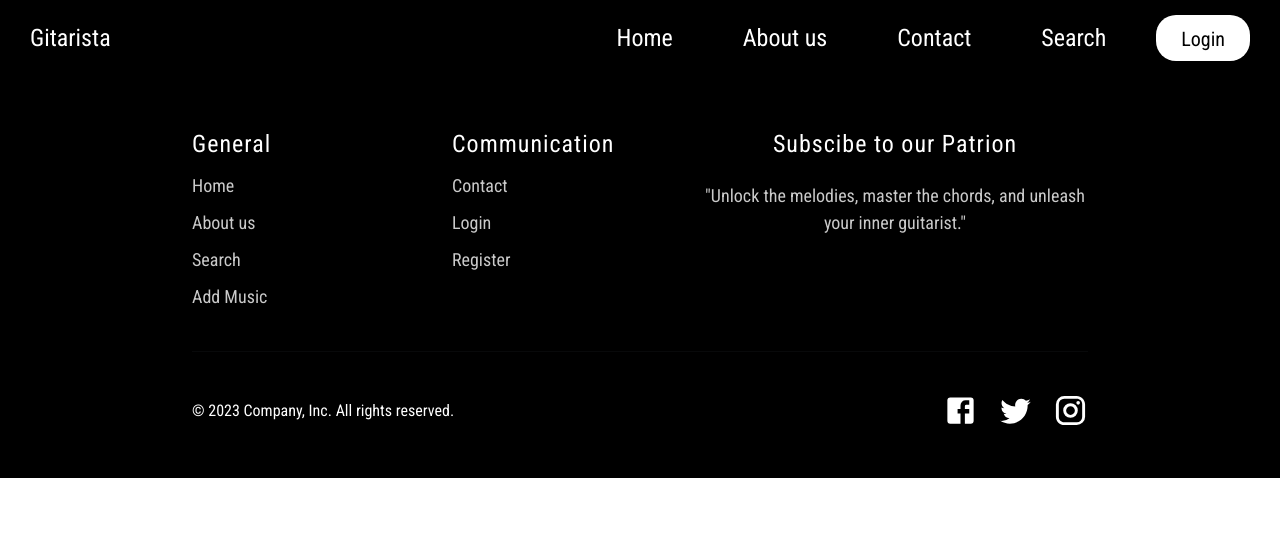
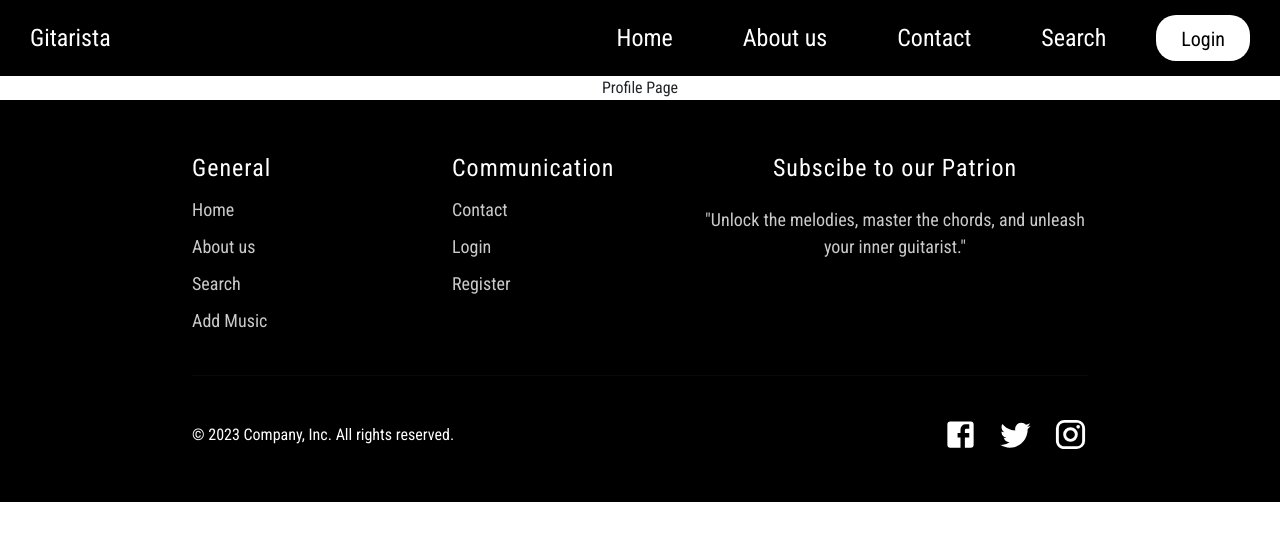
Before and after one commit to jankovulovic/coinis_project, a React (Create React App) app: page /profile in a window 1280 px wide. Shown: the top 540 px of the page. Built offline with nearby package versions, Linux system fonts and the light colour scheme.

Commit message:
initial profile page

```diff
--- a/src/App.js
+++ b/src/App.js
@@ -10,6 +10,7 @@ import { BrowserRouter as Router, Routes, Route } from "react-router-dom";
 
 import "./App.css";
 import SearchPage from "./Componente/SearchPage/SearchPage";
+import ProfilePage from "./Componente/ProfilePage/ProfilePage";
 
 function App() {
   return (
@@ -24,6 +25,7 @@ function App() {
           <Route path="/search" element={<SearchPage />} />
           <Route path="/login" element={<LoginPage />} />
           <Route path="/register" element={<SignUpPage />} />
+          <Route path="/profile" element={<ProfilePage />} />
         </Routes>
         <Footer />
       </Router>
--- /dev/null
+++ b/src/Componente/ProfilePage/ProfilePage.js
@@ -0,0 +1,9 @@
+const ProfilePage = () => {
+  return (
+    <>
+      <div>Profile Page</div>
+    </>
+  );
+};
+
+export default ProfilePage;
```
Also changed, not shown: src/Componente/ProfilePage/ProfilePage.module.css (added).
